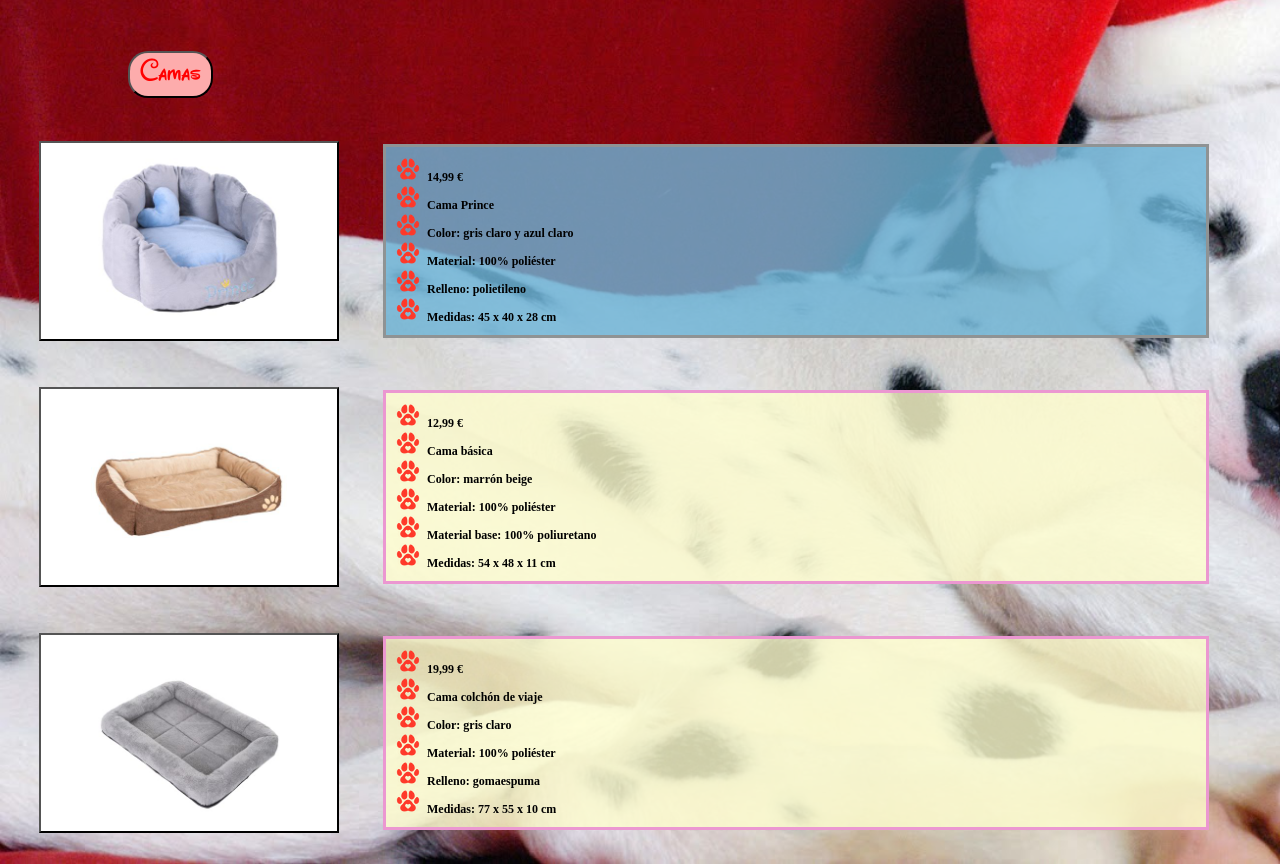
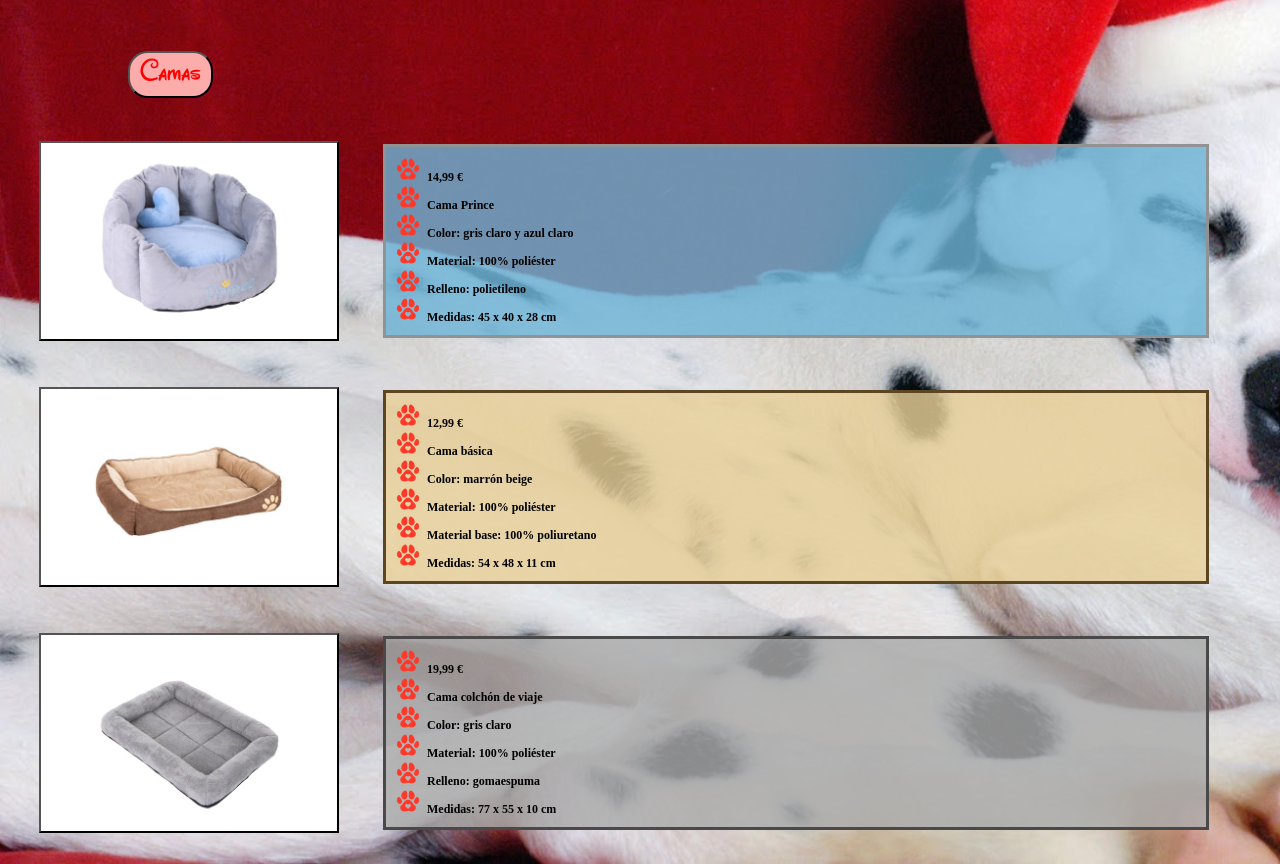
Before and after one commit to LourdesLozano/LTAW-Practicas, a plain HTML site: page P1/camas.html in a window 1280 px wide. Shown: the part 199-1063 px from the top of the page. Drawn offline with Linux system fonts and the light colour scheme.

Commit message:
estilo textos

```diff
--- a/P1/style.css
+++ b/P1/style.css
@@ -522,8 +522,8 @@ li {
     color:black;
     padding: 10px;
     border: solid;
-    border-color: rgb(235, 151, 209);
-    background-color: rgba(255, 254, 207, 0.807);
+    border-color: rgb(92, 70, 34);
+    background-color: rgba(233, 208, 151, 0.807);
     width: 800px;
     margin-left: 20px;
     font-size: 12px;
@@ -533,8 +533,8 @@ li {
     color:black;
     padding: 10px;
     border: solid;
-    border-color: rgb(235, 151, 209);
-    background-color: rgba(255, 254, 207, 0.807);
+    border-color: rgb(73, 73, 73);
+    background-color: rgba(171, 171, 171, 0.807);
     width: 800px;
     margin-left: 20px;
     font-size: 12px;
```
